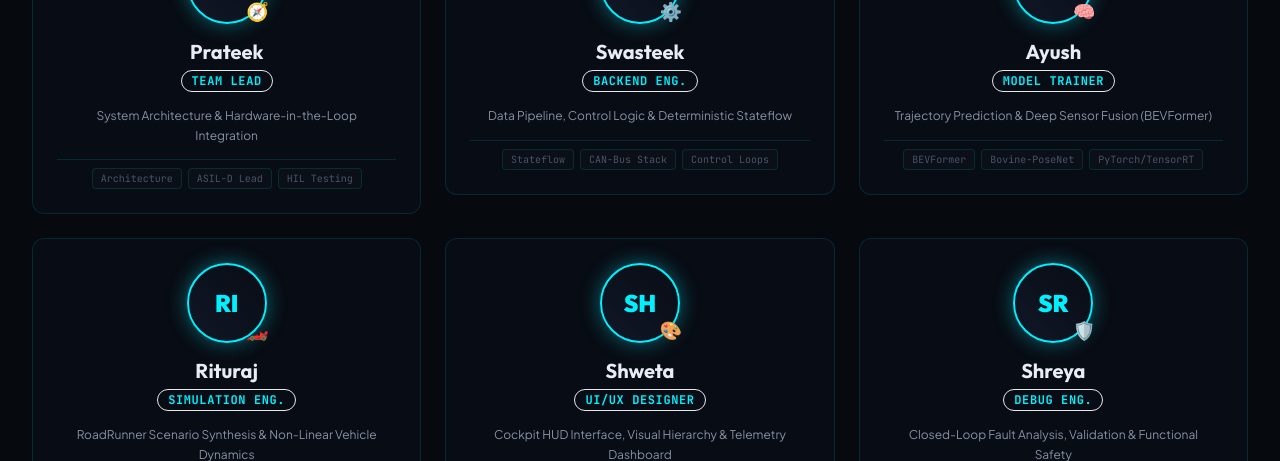
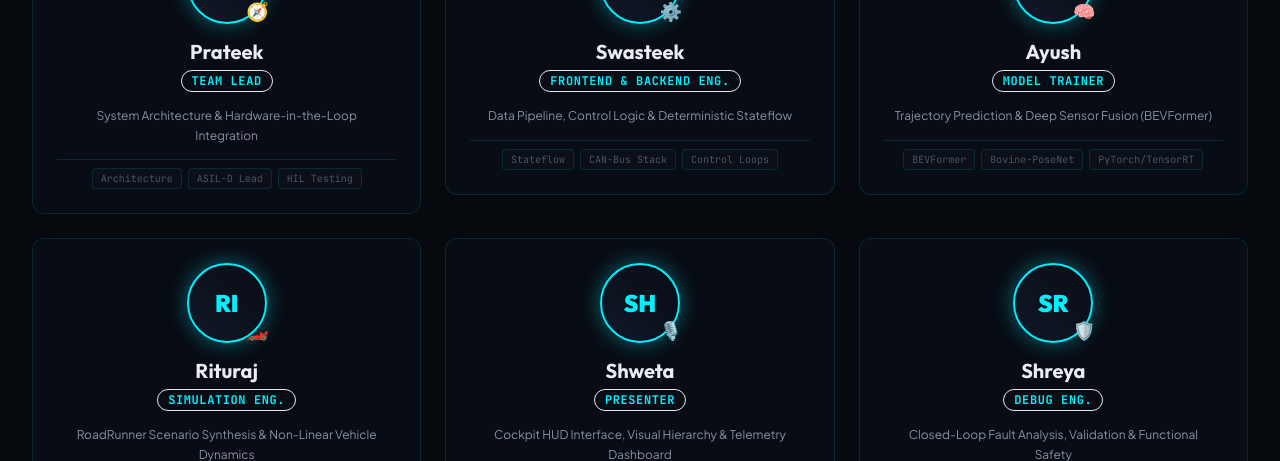
Before and after one commit to DakCamper123/raastaAI, a Next.js app: page /team in a window 1280 px wide. Shown: the part 424-885 px from the top of the page. Built offline with nearby package versions, Linux system fonts and the light colour scheme; no server answers.

Commit message:
fix: update role of Swasteek to Frontend & Backend Eng. and Shweta to Presenter

```diff
--- a/src/data/team.ts
+++ b/src/data/team.ts
@@ -28,7 +28,7 @@ export const TEAM_MEMBERS: TeamMember[] = [
     id: 'swasteek',
     name: 'Swasteek',
     initials: 'SW',
-    role: 'Backend Eng.',
+    role: 'Frontend & Backend Eng.',
     subTag: 'Pipeline, Control Logic & Stateflow',
     focusArea: 'Data Pipeline, Control Logic & Deterministic Stateflow',
     icon: '⚙️',
@@ -58,10 +58,10 @@ export const TEAM_MEMBERS: TeamMember[] = [
     id: 'shweta',
     name: 'Shweta',
     initials: 'SH',
-    role: 'UI/UX Designer',
+    role: 'Presenter',
     subTag: 'HUD Interface, Visual Hierarchy & Dashboard',
     focusArea: 'Cockpit HUD Interface, Visual Hierarchy & Telemetry Dashboard',
-    icon: '🎨',
+    icon: '🎙️',
     badges: ['Cyber-HUD', 'Design System', 'Telemetry Viz'],
   },
   {
```
Also changed, not shown: 1 other file (tests, documents, lock files or other folders).
